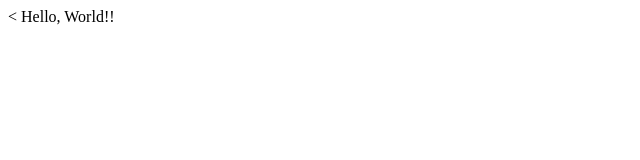
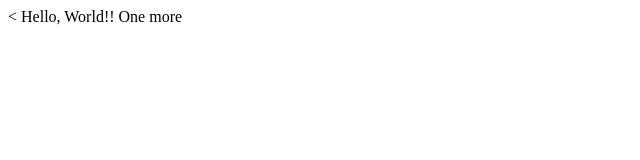
Before and after one commit to cris-Duarte/lecture0, a plain HTML site: page index.html in a window 1280 px wide. Shown: the full height of the page, 0-640 px from the left. Drawn offline with Linux system fonts and the light colour scheme.

Commit message:
Update index.html

```diff
--- a/index.html
+++ b/index.html
@@ -6,5 +6,6 @@
   </head>
   <body>
     Hello, World!!
+    One more
   </body>
 </html>
```
